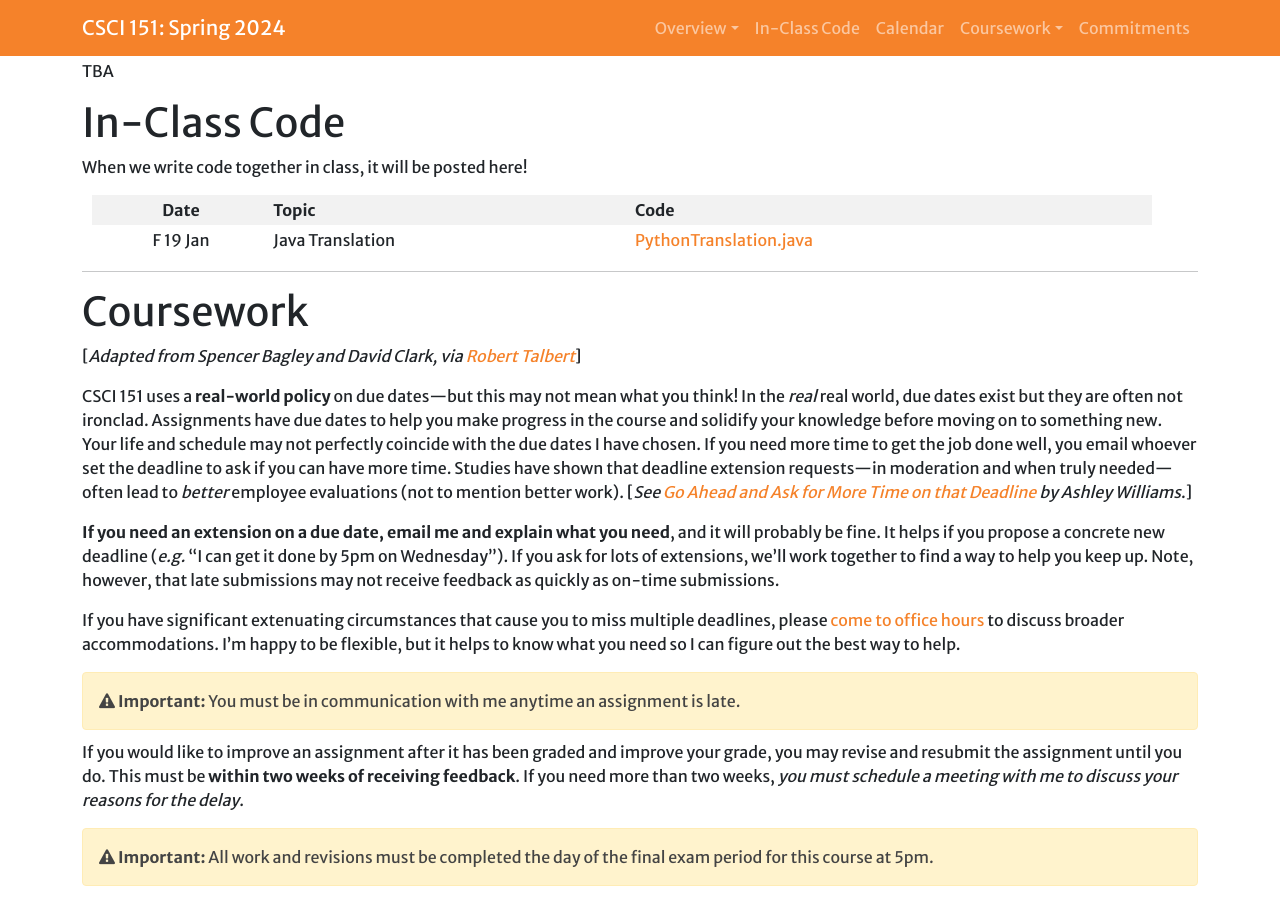
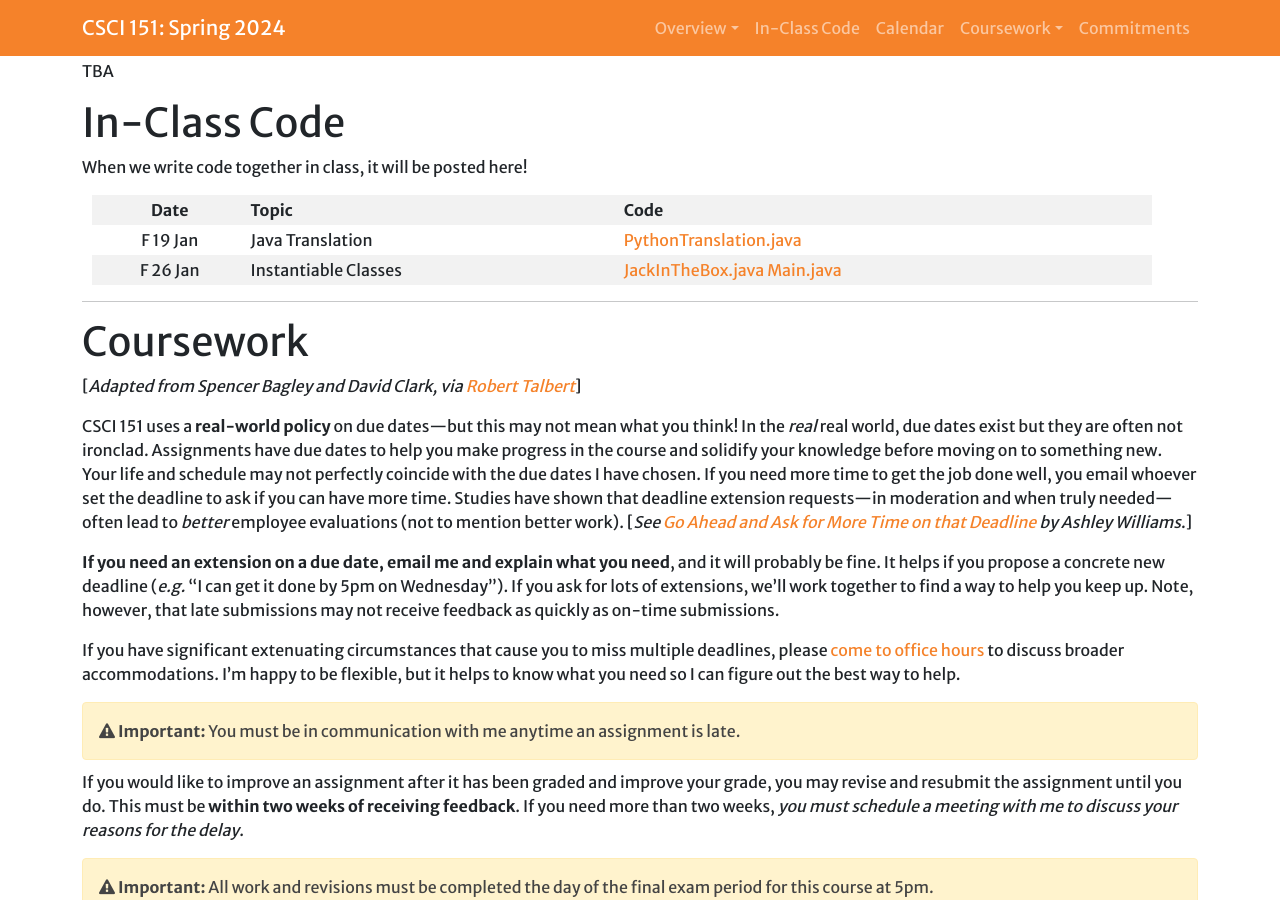
Before and after one commit to Hendrix-CS/csci151, a Jekyll site: the page built from index.md, in a window 1280 px wide and 900 px high, scrolled down 1634 px. Built offline with Jekyll 4.4.1, drawn with Linux system fonts in a browser that asks for light colours; a script that is not in the unit is left out; our own code applies the rules of GitHub Pages for plain Markdown files.

Commit message:
Adding Jack in the Box

```diff
--- a/index.md
+++ b/index.md
@@ -53,10 +53,10 @@ When we write code together in class, it will be posted here!
 | Date | Topic | Code |
 |:----:|------||-----||
 | F 19 Jan | Java Translation | [PythonTranslation.java]({{site.baseurl}}/code/PythonTranslation.java) |
+| F 26 Jan | Instantiable Classes | [JackInTheBox.java]({{site.baseurl}}/inclass/Jack/JackInTheBox.java)  [Main.java]({{site.baseurl}}/inclass/Jack/Main.java) |
 
 <!--
 
-| W 31 Aug | Instantiable Classes | [JackInTheBox.java]({{site.baseurl}}/inclass/Jack/JackInTheBox.java)  [Main.java]({{site.baseurl}}/inclass/Jack/Main.java) |
 | F 2 Sep | Interfaces | [Light.java]({{site.baseurl}}/inclass/Lights/Light.java) [ConditionalLight.java]({{site.baseurl}}/inclass/Lights/ConditionalLight.java) [ArrayLight.java]({{site.baseurl}}/inclass/Lights/ArrayLight.java) [Main.java]({{site.baseurl}}/inclass/Lights/Main.java) |
 | W 7 Sep | 2D Arrays User Input | [LightsOut.java]({{site.baseurl}}/inclass/LightsOut.java) [Main.java]({{site.baseurl}}/inclass/Main.java) |
 | M 12 Sep | Enums | [Coin.java]({{site.baseurl}}/inclass/ChangeMaker/Coin.java) [BetterCoin.java]({{site.baseurl}}/inclass/ChangeMaker/BetterCoin.java) [ChangeMaker.java]({{site.baseurl}}/inclass/ChangeMaker/Main.java) |
```
